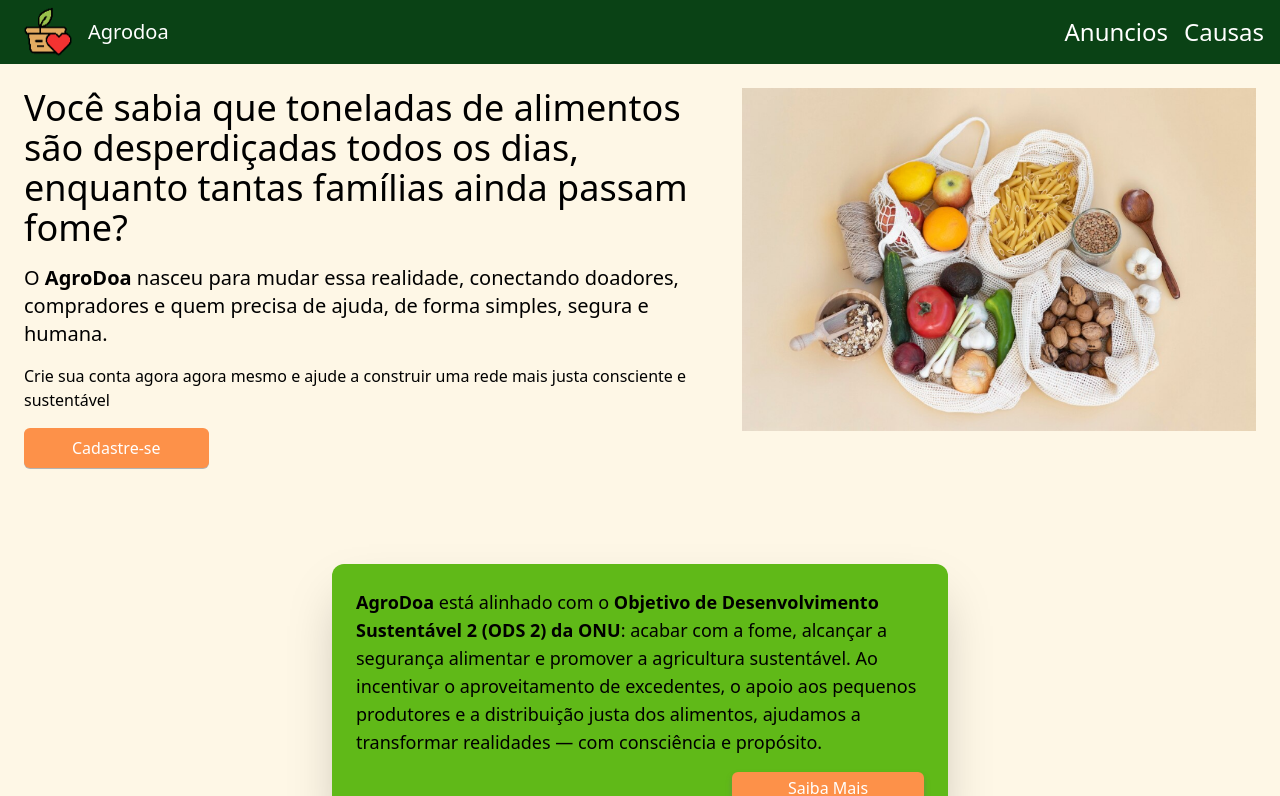
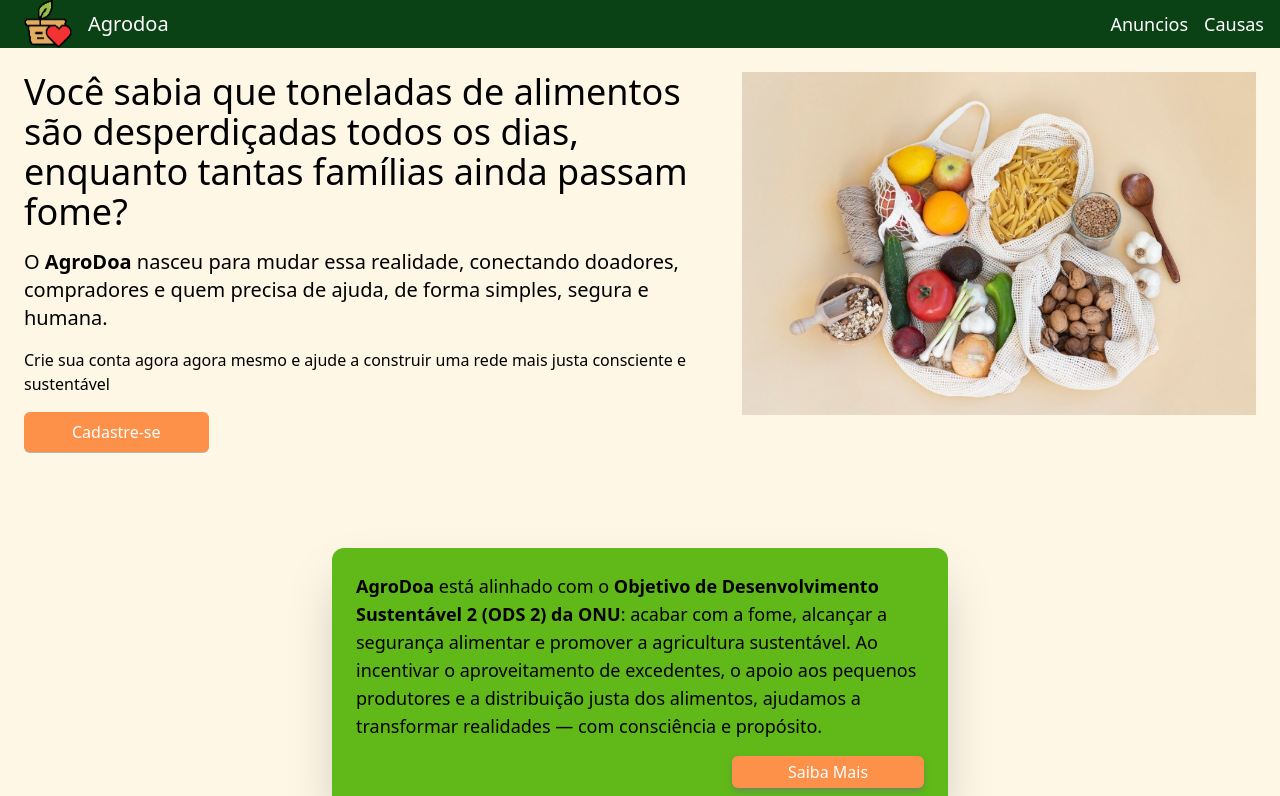
Before and after one commit to VerttB/agrodoa-frontend, a Next.js app: page / in a window 1280 px wide. Shown: the top 796 px of the page. Built offline with nearby package versions, Linux system fonts and the light colour scheme; no server answers; a web font is replaced by a local one.

Commit message:
style: mudança tamanho do header

```diff
--- a/src/components/ui/header.tsx
+++ b/src/components/ui/header.tsx
@@ -13,12 +13,12 @@
     : ["Anuncios", "Causas"]; // deslogado
 
   return (
-    <header className="bg-secondary-darker flex h-16 w-full flex-row-reverse items-center justify-between text-white">
-      <ul className="flex gap-4 px-4 text-2xl">
+    <header className="bg-secondary-darker flex h-12 w-full flex-row-reverse items-center justify-between text-white">
+      <ul className="flex gap-4 px-4 text-lg">
         {user && <Button className="text-sm" onClick={() => logout()}>Deslogar</Button>}
         {headerItens.map((item) => (
           <li key={item}>
-            <Link href={`/${item.toLowerCase()}`}>{item}</Link>
+            <Link className="hover:text-secondary-light" href={`/${item.toLowerCase()}`}>{item}</Link>
           </li>
         ))}
       </ul>
```
